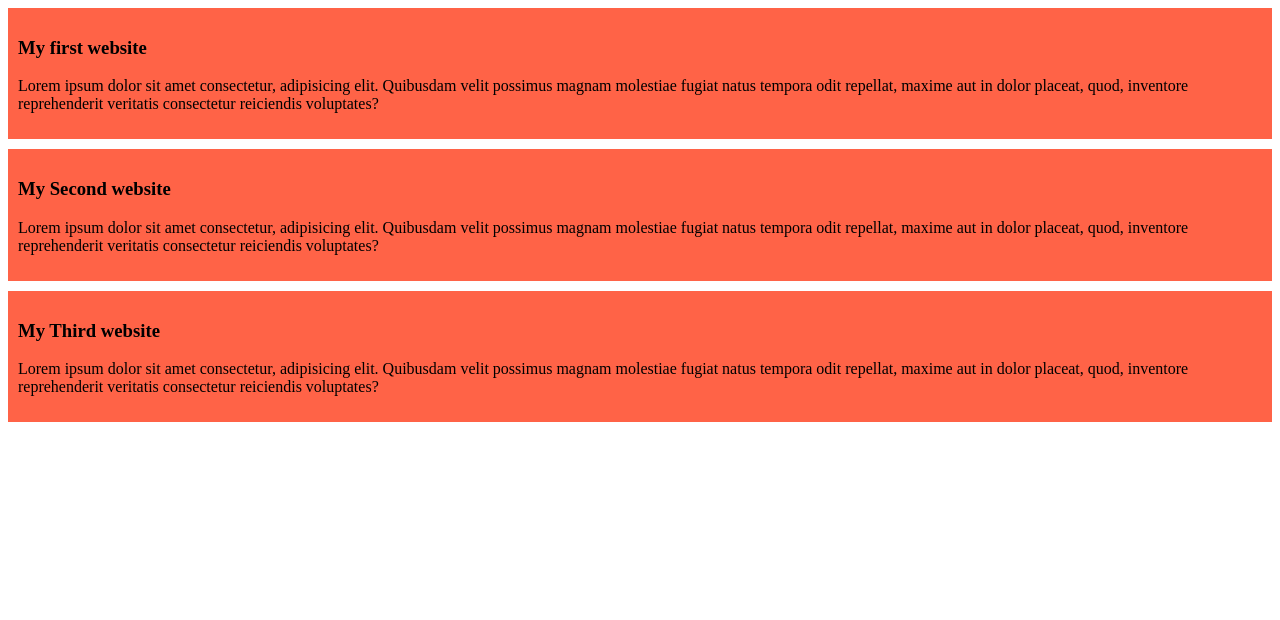
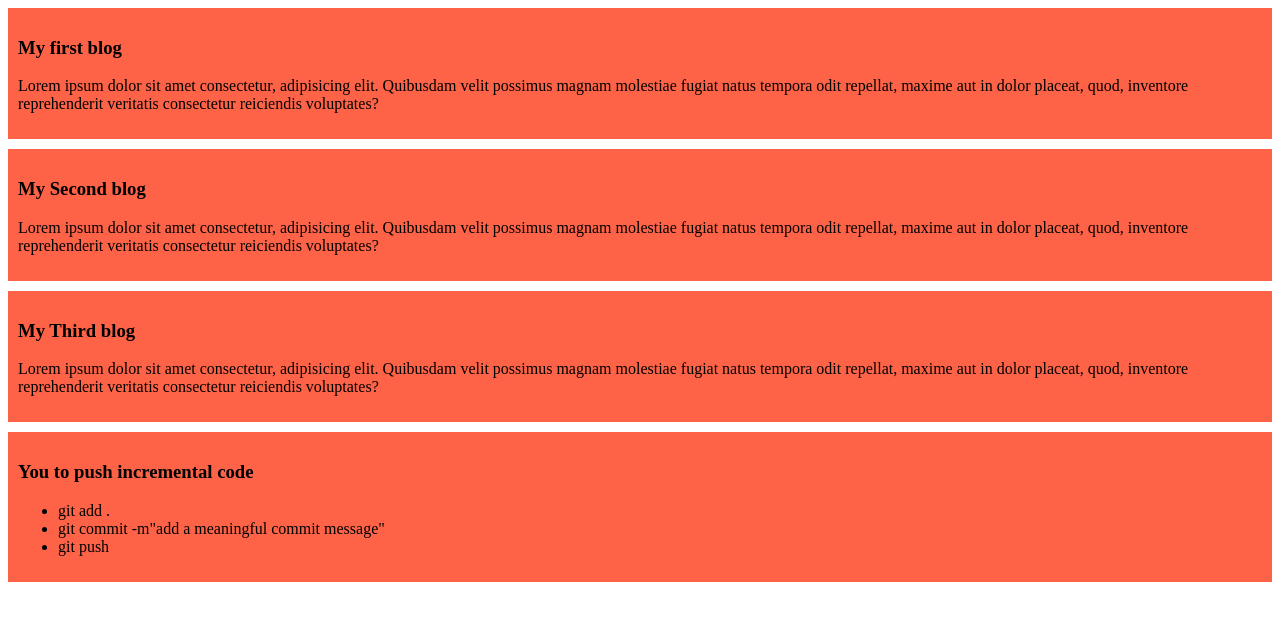
Before and after one commit to rahman438/my-simple-website-, a plain HTML site: page index.html in a window 1280 px wide. Drawn offline with Linux system fonts and the light colour scheme.

Commit message:
added a list to push code

```diff
--- a/index.html
+++ b/index.html
@@ -8,16 +8,24 @@
 </head>
 <body>
     <div>
-        <h3>My first website</h3>
+        <h3>My first blog</h3>
         <p>Lorem ipsum dolor sit amet consectetur, adipisicing elit. Quibusdam velit possimus magnam molestiae fugiat natus tempora odit repellat, maxime aut in dolor placeat, quod, inventore reprehenderit veritatis consectetur reiciendis voluptates?</p>
     </div>
     <div>
-        <h3>My Second website</h3>
+        <h3>My Second blog</h3>
         <p>Lorem ipsum dolor sit amet consectetur, adipisicing elit. Quibusdam velit possimus magnam molestiae fugiat natus tempora odit repellat, maxime aut in dolor placeat, quod, inventore reprehenderit veritatis consectetur reiciendis voluptates?</p>
     </div>
     <div>
-        <h3>My Third website</h3>
+        <h3>My Third blog</h3>
         <p>Lorem ipsum dolor sit amet consectetur, adipisicing elit. Quibusdam velit possimus magnam molestiae fugiat natus tempora odit repellat, maxime aut in dolor placeat, quod, inventore reprehenderit veritatis consectetur reiciendis voluptates?</p>
+    </div>
+    <div>
+        <h3>You to push incremental code</h3>
+        <ul>
+            <li>git add .</li>
+            <li>git commit -m"add a meaningful commit message"</li>
+            <li>git push</li>
+        </ul>
     </div>
 </body>
 </html>
```
